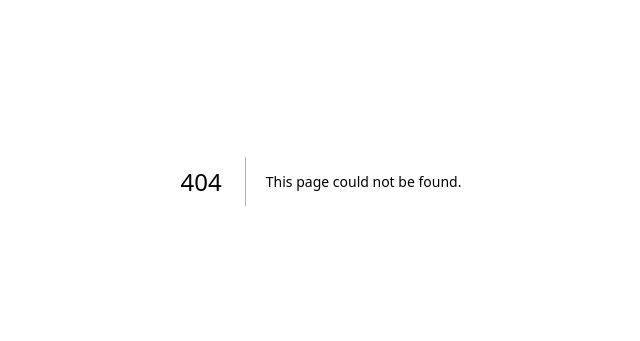
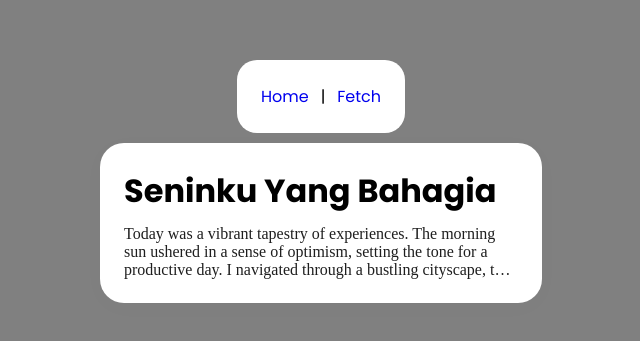
Before and after one commit to nurulalfatih/task-input-field, a Next.js app: page /diary in a window 1280 px wide. Before the commit this address had no page. Shown: the part 219-560 px from the top of the page, without its empty margins (319-959 px from the left). Built offline with nearby package versions, Linux system fonts and the light colour scheme.

Commit message:
membuat navbar home dan fetch

```diff
--- a/jsconfig.json
+++ b/jsconfig.json
@@ -1,7 +1,7 @@
 {
   "compilerOptions": {
     "paths": {
-      "@/*": ["./src/*"]
+      "@*": ["./src/*"]
     }
   }
 }
--- a/package.json
+++ b/package.json
@@ -9,8 +9,9 @@
     "lint": "next lint"
   },
   "dependencies": {
+    "axios": "^1.6.2",
+    "next": "14.0.2",
     "react": "^18",
-    "react-dom": "^18",
-    "next": "14.0.2"
+    "react-dom": "^18"
   }
 }
--- /dev/null
+++ b/src/app/diary/page.js
@@ -0,0 +1,12 @@
+import "@styles/diary.css"
+
+export default function Diary() {
+    return (
+        <>
+            <div className="diary-container">
+                <h1>Seninku Yang Bahagia</h1>
+                <p className="p-diary">Today was a vibrant tapestry of experiences. The morning sun ushered in a sense of optimism, setting the tone for a productive day. I navigated through a bustling cityscape, the rhythm of the streets harmonizing with my footsteps. Work was a whirlwind of challenges and accomplishments, each task a stepping stone towards personal and professional growth. During lunch, I took a moment to recharge in a cozy cafe, savoring the flavors of a comforting meal. The afternoon unfolded with a blend of meetings and creative endeavors, pushing the boundaries of my skills. As the day waned, a breathtaking sunset painted the sky in hues of pink and orange, a serene backdrop to reflective moments. Now, as I unwind, I find solace in the simple joys that adorned this day, grateful for the rich mosaic of experiences that made it uniquely mine.</p>
+            </div>
+        </>
+    )
+}
--- a/src/app/layout.js
+++ b/src/app/layout.js
@@ -1,12 +1,19 @@
+import Navbar from "@component/navbar/navbar"
+import "@styles/global.css"
+
 export const metadata = {
   title: 'Input Field App',
-  description: 'Tugas',
+  description: 'Banner',
 }
 
 export default function RootLayout({ children }) {
   return (
     <html lang="en">
-      <body>{children}</body>
+      <body>
+        <Navbar/>
+        {children}
+      </body>
+
     </html>
   )
 }
--- a/src/app/page.js
+++ b/src/app/page.js
@@ -2,7 +2,7 @@
 
 import { useState } from 'react'
 import Image from 'next/image'
-import './globals.css'
+import "@styles/home.css"
 
 export default function Home() {
 
@@ -23,7 +23,7 @@ export default function Home() {
   }
 
   return (
-    <div className='body'>
+    <>
       <div className="banner-container">
         <div className="header-banner-wrapper">
           <div className="foto">
@@ -56,6 +56,6 @@ export default function Home() {
           </button>
         </div>
       </div>
-    </div>
+    </>
   )
 }
--- /dev/null
+++ b/src/component/navbar/navbar.css
@@ -0,0 +1,19 @@
+
+.navbar-container{
+    display: flex;
+    flex-direction: row;
+    column-gap: 12px;
+    background-color: white;
+    padding: 24px;
+    border-radius: 20px;
+    margin-bottom: 10px;
+
+}
+
+.default {
+    color: aqua;
+}
+
+.active {
+    color: aqua;
+}
--- /dev/null
+++ b/src/component/navbar/navbar.js
@@ -0,0 +1,26 @@
+"use client"
+
+import "@component/navbar/navbar.css"
+import Link from "next/link";
+import { usePathname } from "next/navigation";
+
+
+const Navbar = () => {
+    const pathname = usePathname()
+    return (
+        <div className="navbar-container">
+            <Link classname={'navbar-text ${pathname === "/" ? "active" : "default"}'} href="/">
+                Home
+            </Link>
+
+            <p>|</p>
+
+            <Link classname={'link ${pathname === "/diary" ? "active" : ""}'} href="/diary">
+                Fetch
+            </Link>
+        </div>
+
+    )
+}
+
+export default Navbar
--- /dev/null
+++ b/src/styles/diary.css
@@ -0,0 +1,28 @@
+.diary-container{
+    display: flex;
+    width: 442px;
+    padding: 24px;
+    flex-direction: column;
+    align-items: flex-start;
+    gap: 10px;
+
+    border-radius: 24px;
+    background: #FFF;
+    box-shadow: 0px 4px 24px 0px rgba(0, 0, 0, 0.02);
+}
+
+.p-diary{
+    display: -webkit-box;
+    -webkit-box-orient: vertical;
+    -webkit-line-clamp: 3;
+    align-self: stretch;
+
+    overflow: hidden;
+    color: #1E1E1E;
+    text-overflow: ellipsis;
+    font-family: Plus Jakarta Sans;
+    font-size: 16px;
+    font-style: normal;
+    font-weight: 400;
+    line-height: normal;
+}
--- /dev/null
+++ b/src/styles/global.css
@@ -0,0 +1,19 @@
+@import url('https://fonts.googleapis.com/css2?family=Poppins:wght@400;700&display=swap');
+
+*{
+    padding: 0;
+    margin: 0;
+    box-sizing: border-box;
+    font-family: Poppins;
+    text-decoration: none;
+  }
+
+  body{
+    width: 100vw;
+    height: 100vh;
+    display: flex;
+    flex-direction: column;
+    align-items: center;
+    justify-content: center;
+    background-color: gray;
+  }
--- a/src/app/globals.css
+++ b/src/styles/home.css
@@ -1,11 +1,3 @@
-@import url('https://fonts.googleapis.com/css2?family=Poppins:wght@400;700&display=swap');
-
-*{
-  padding: 0;
-  margin: 0;
-  box-sizing: border-box;
-}
-
 h1, p{
   color: #1e1e1e;
   font-family: Poppins;
```
Also changed, not shown: 1 other file (tests, documents, lock files or other folders).
